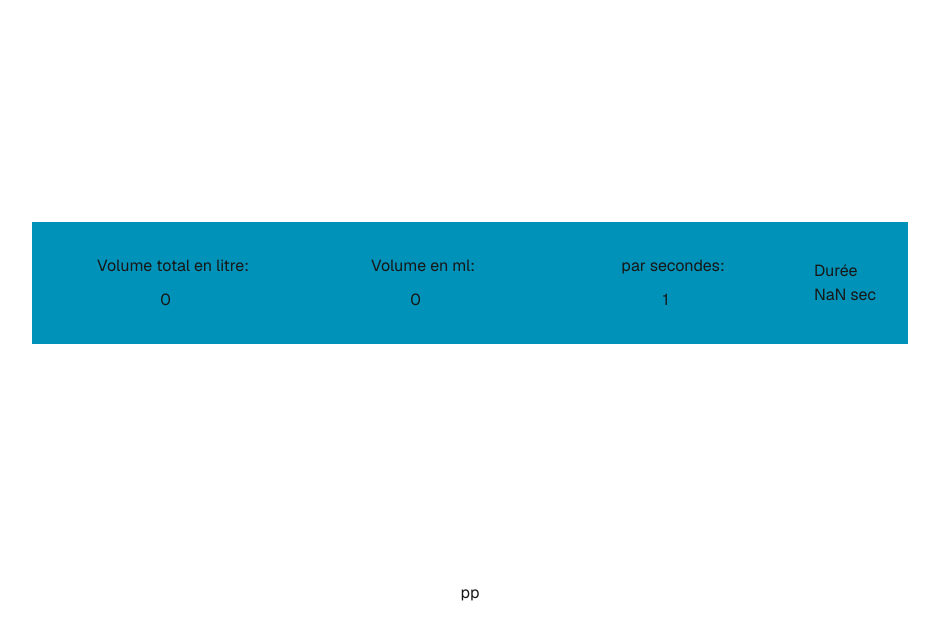
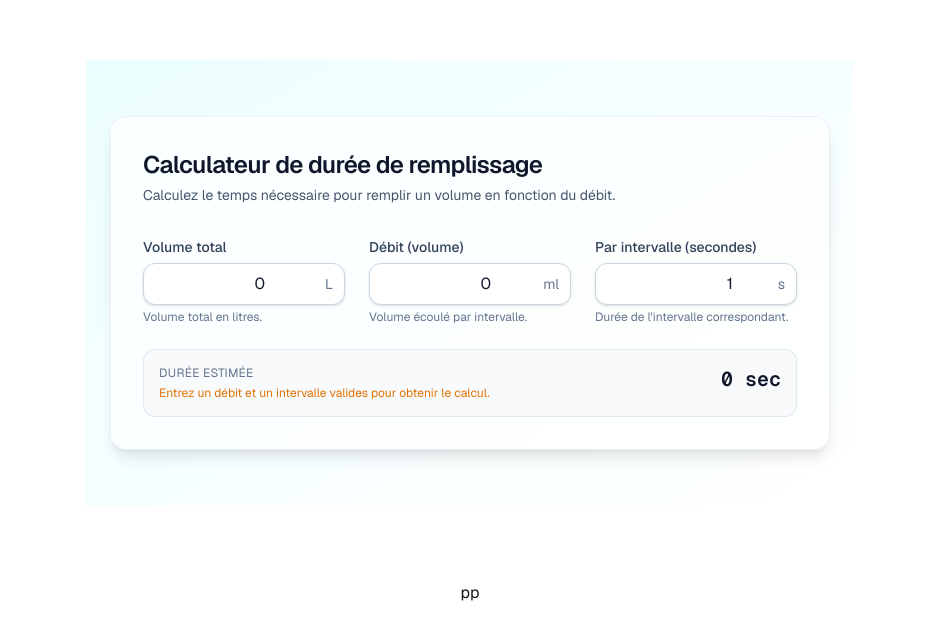
Before and after one commit to RemiGirard/pamVolum, a Next.js app in the folder next-app/: page / in a window 1280 px wide. Shown: the part 117-756 px from the top of the page, without its empty margins (170-1109 px from the left). Built offline with nearby package versions, Linux system fonts and the light colour scheme.

Commit message:
style: improve display junie

```diff
--- a/next-app/src/Presentation/components/Calculator.tsx
+++ b/next-app/src/Presentation/components/Calculator.tsx
@@ -2,7 +2,9 @@
 
 import { useState } from "react";
 
-function formatDuration(seconds: number): string {
+function formatDuration(totalSeconds: number): string {
+  if (!Number.isFinite(totalSeconds) || totalSeconds < 0) return "0 sec";
+  let seconds = Math.floor(totalSeconds);
   const jours = Math.floor(seconds / 86400); // 60*60*24
   seconds %= 86400;
   const heures = Math.floor(seconds / 3600);
@@ -14,40 +16,132 @@ function formatDuration(seconds: number): string {
 
   if (jours > 0) parts.push(`${jours} jour${jours > 1 ? "s" : ""}`);
   if (heures > 0) parts.push(`${heures} h`);
-  if (minutes > 0) parts.push(`${jours > 0 || heures > 0 ? minutes.toString().padStart(2, "0") : minutes} min`);
-  if (sec > 0 || parts.length === 0) parts.push(`${(jours > 0 || heures > 0 || minutes > 0) ? sec.toString().padStart(2, "0") : sec} sec`);
+  if (minutes > 0)
+    parts.push(`${jours > 0 || heures > 0 ? minutes.toString().padStart(2, "0") : minutes} min`);
+  if (sec > 0 || parts.length === 0)
+    parts.push(`${jours > 0 || heures > 0 || minutes > 0 ? sec.toString().padStart(2, "0") : sec} sec`);
 
   return parts.join(" ");
 }
 
 export default function Calculator() {
-  const [volumeValue, setVolumeValue] = useState<number>(0);
+  const [volumeValue, setVolumeValue] = useState<number>(0); // litres
   const [volumeSpeed, setVolumeSpeed] = useState<{
-    volume: number,
-    perTimeInSeconds: number
+    volume: number; // millilitres
+    perTimeInSeconds: number; // seconds
   }>({
     volume: 0,
-    perTimeInSeconds: 1
+    perTimeInSeconds: 1,
   });
 
-  const timeInSeconds = (volumeValue * 1000 / volumeSpeed.volume ) * volumeSpeed.perTimeInSeconds;
+  const isValid = volumeValue >= 0 && volumeSpeed.volume > 0 && volumeSpeed.perTimeInSeconds > 0;
+  const timeInSeconds = isValid
+    ? (volumeValue * 1000 / volumeSpeed.volume) * volumeSpeed.perTimeInSeconds
+    : 0;
 
-  return (<div className={"flex flex-row gap-[32px] items-center justify-center p-8 bg-cyan-600"}>
-    <fieldset className={"flex flex-col gap-[10px] items-center justify-center"}>
-      <label>Volume total en litre:</label>
-      <input className={"text-center"} type={"number"} value={volumeValue} onChange={(e) => setVolumeValue(Number(e.target.value))} />
-    </fieldset>
-    <fieldset className={"flex flex-col gap-[10px] items-center justify-center"}>
-      <label>Volume en ml:</label>
-      <input className={"text-center"} type={"number"} value={volumeSpeed.volume} onChange={(e) => setVolumeSpeed({volume: Number(e.target.value), perTimeInSeconds: volumeSpeed.perTimeInSeconds})} />
-    </fieldset>
-    <fieldset className={"flex flex-col gap-[10px] items-center justify-center"}  >
-      <label>par secondes:</label>
-      <input className={"text-center"} type={"number"} value={volumeSpeed.perTimeInSeconds} onChange={(e) => setVolumeSpeed({volume: volumeSpeed.volume, perTimeInSeconds: Number(e.target.value)})} />
-    </fieldset>
-    <div>
-      <p>Durée</p>
-      <p>{formatDuration(timeInSeconds)}</p>
-    </div>
-  </div>);
+  return (
+    <section className="w-full py-10 sm:py-14 bg-gradient-to-br from-cyan-50 to-white dark:from-slate-900 dark:to-slate-950">
+      <div className="mx-auto max-w-3xl px-4 sm:px-6">
+        <div className="rounded-2xl border border-slate-200/60 bg-white/70 shadow-lg backdrop-blur dark:border-slate-800/60 dark:bg-slate-900/60">
+          <div className="px-6 py-6 sm:px-8 sm:py-8">
+            <header className="mb-6 sm:mb-8">
+              <h2 className="text-xl sm:text-2xl font-semibold tracking-tight text-slate-900 dark:text-slate-100">
+                Calculateur de durée de remplissage
+              </h2>
+              <p className="mt-1 text-sm text-slate-600 dark:text-slate-400">
+                Calculez le temps nécessaire pour remplir un volume en fonction du débit.
+              </p>
+            </header>
+
+            <div className="grid grid-cols-1 gap-4 sm:grid-cols-3 sm:gap-6">
+              <fieldset className="flex flex-col">
+                <label className="mb-1.5 text-sm font-medium text-slate-700 dark:text-slate-300">
+                  Volume total
+                </label>
+                <div className="relative">
+                  <input
+                    className="w-full rounded-xl border border-slate-300 bg-white px-3 py-2 pr-16 text-right text-slate-900 placeholder:text-slate-400 shadow-sm outline-none transition focus:border-cyan-500 focus:ring-2 focus:ring-cyan-200 dark:border-slate-700 dark:bg-slate-800 dark:text-slate-100 dark:focus:border-cyan-400 dark:focus:ring-cyan-900/40"
+                    type="number"
+                    min={0}
+                    step={0.01}
+                    placeholder="0,00"
+                    value={volumeValue}
+                    onChange={(e) => setVolumeValue(Number(e.target.value))}
+                  />
+                  <span className="pointer-events-none absolute inset-y-0 right-3 flex items-center text-sm text-slate-500 dark:text-slate-400">
+                    L
+                  </span>
+                </div>
+                <p className="mt-1 text-xs text-slate-500 dark:text-slate-400">Volume total en litres.</p>
+              </fieldset>
+
+              <fieldset className="flex flex-col">
+                <label className="mb-1.5 text-sm font-medium text-slate-700 dark:text-slate-300">
+                  Débit (volume)
+                </label>
+                <div className="relative">
+                  <input
+                    className="w-full rounded-xl border border-slate-300 bg-white px-3 py-2 pr-16 text-right text-slate-900 placeholder:text-slate-400 shadow-sm outline-none transition focus:border-cyan-500 focus:ring-2 focus:ring-cyan-200 dark:border-slate-700 dark:bg-slate-800 dark:text-slate-100 dark:focus:border-cyan-400 dark:focus:ring-cyan-900/40"
+                    type="number"
+                    min={0}
+                    step={1}
+                    placeholder="0"
+                    value={volumeSpeed.volume}
+                    onChange={(e) =>
+                      setVolumeSpeed({ volume: Number(e.target.value), perTimeInSeconds: volumeSpeed.perTimeInSeconds })
+                    }
+                  />
+                  <span className="pointer-events-none absolute inset-y-0 right-3 flex items-center text-sm text-slate-500 dark:text-slate-400">
+                    ml
+                  </span>
+                </div>
+                <p className="mt-1 text-xs text-slate-500 dark:text-slate-400">Volume écoulé par intervalle.</p>
+              </fieldset>
+
+              <fieldset className="flex flex-col">
+                <label className="mb-1.5 text-sm font-medium text-slate-700 dark:text-slate-300">
+                  Par intervalle (secondes)
+                </label>
+                <div className="relative">
+                  <input
+                    className="w-full rounded-xl border border-slate-300 bg-white px-3 py-2 pr-12 text-right text-slate-900 placeholder:text-slate-400 shadow-sm outline-none transition focus:border-cyan-500 focus:ring-2 focus:ring-cyan-200 dark:border-slate-700 dark:bg-slate-800 dark:text-slate-100 dark:focus:border-cyan-400 dark:focus:ring-cyan-900/40"
+                    type="number"
+                    min={1}
+                    step={1}
+                    placeholder="1"
+                    value={volumeSpeed.perTimeInSeconds}
+                    onChange={(e) =>
+                      setVolumeSpeed({ volume: volumeSpeed.volume, perTimeInSeconds: Number(e.target.value) })
+                    }
+                  />
+                  <span className="pointer-events-none absolute inset-y-0 right-3 flex items-center text-sm text-slate-500 dark:text-slate-400">
+                    s
+                  </span>
+                </div>
+                <p className="mt-1 text-xs text-slate-500 dark:text-slate-400">Durée de l&apos;intervalle correspondant.</p>
+              </fieldset>
+            </div>
+
+            <div className="mt-6 rounded-xl bg-slate-50 px-4 py-4 ring-1 ring-inset ring-slate-200 dark:bg-slate-800/60 dark:ring-slate-700">
+              <div className="flex items-start justify-between gap-4">
+                <div>
+                  <p className="text-xs uppercase tracking-wide text-slate-500 dark:text-slate-400">Durée estimée</p>
+                  {!isValid && (
+                    <p className="mt-1 text-xs text-amber-600 dark:text-amber-400">
+                      Entrez un débit et un intervalle valides pour obtenir le calcul.
+                    </p>
+                  )}
+                </div>
+                <div className="text-right">
+                  <p className="font-mono text-lg sm:text-xl font-semibold text-slate-900 dark:text-slate-100">
+                    {formatDuration(timeInSeconds)}
+                  </p>
+                </div>
+              </div>
+            </div>
+          </div>
+        </div>
+      </div>
+    </section>
+  );
 }
```
